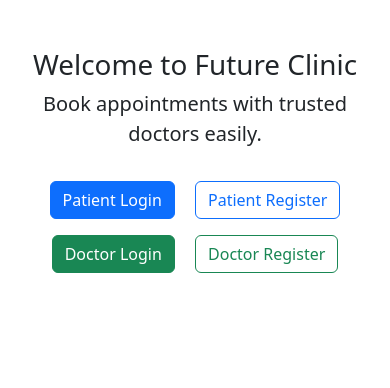
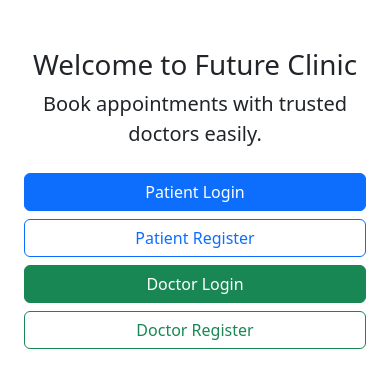
Before and after one commit to Raheem0281/clinic-appointment-app, a Django app: page / in a window 390 px wide. Shown: the part 56-444 px from the top of the page. Run offline with Django 5.2, Linux system fonts and the light colour scheme.

Commit message:
Improve responsiveness for templates

```diff
--- a/clinicapp/templates/clinicapp/base.html
+++ b/clinicapp/templates/clinicapp/base.html
@@ -2,6 +2,7 @@
 <html>
 <head>
     <title>Clinic Appointment</title>
+    <meta name="viewport" content="width=device-width, initial-scale=1">
     <link href="https://cdn.jsdelivr.net/npm/bootstrap@5.3.2/dist/css/bootstrap.min.css" rel="stylesheet">
 </head>
 <body>
--- a/clinicapp/templates/clinicapp/doctor_list.html
+++ b/clinicapp/templates/clinicapp/doctor_list.html
@@ -1,17 +1,19 @@
 {% extends 'clinicapp/base.html' %}
 
 {% block content %}
+<div class="container mt-5">
     <h2 class="mb-4">Available Doctors</h2>
     <ul class="list-group">
         {% for doctor in doctors %}
-            <li class="list-group-item d-flex justify-content-between align-items-center">
+            <li class="list-group-item d-flex flex-column flex-md-row justify-content-between align-items-start align-items-md-center">
                 <div>
                     <strong>{{ doctor.name }}</strong> - {{ doctor.specialization }} <br>
                     <small>Available: {{ doctor.available_time }}</small>
                 </div>
-                <a href="{% url 'book_appointment' doctor.id %}" class="btn btn-success">Book Appointment</a>
+                <a href="{% url 'book_appointment' doctor.id %}" class="btn btn-success mt-2 mt-md-0">Book Appointment</a>
             </li>
         {% endfor %}
     </ul>
     <a href="{% url 'logout' %}" class="btn btn-secondary mt-3">Logout</a>
+</div>
 {% endblock %}
--- a/clinicapp/templates/clinicapp/home.html
+++ b/clinicapp/templates/clinicapp/home.html
@@ -1,14 +1,18 @@
 {% extends 'clinicapp/base.html' %}
 
 {% block content %}
-<div class="text-center mt-5">
-    <h1>Welcome to Future Clinic</h1>
-    <p class="lead">Book appointments with trusted doctors easily.</p>
-    <div class="mt-4">
-        <a href="{% url 'login' %}" class="btn btn-primary m-2">Patient Login</a>
-        <a href="{% url 'register' %}" class="btn btn-outline-primary m-2">Patient Register</a>
-        <a href="{% url 'doctor_login' %}" class="btn btn-success m-2">Doctor Login</a>
-        <a href="{% url 'doctor_register' %}" class="btn btn-outline-success m-2">Doctor Register</a>
+<div class="container mt-5">
+    <div class="row justify-content-center">
+        <div class="col-md-8 text-center">
+            <h1>Welcome to Future Clinic</h1>
+            <p class="lead">Book appointments with trusted doctors easily.</p>
+            <div class="mt-4 d-grid gap-2">
+                <a href="{% url 'login' %}" class="btn btn-primary">Patient Login</a>
+                <a href="{% url 'register' %}" class="btn btn-outline-primary">Patient Register</a>
+                <a href="{% url 'doctor_login' %}" class="btn btn-success">Doctor Login</a>
+                <a href="{% url 'doctor_register' %}" class="btn btn-outline-success">Doctor Register</a>
+            </div>
+        </div>
     </div>
 </div>
 {% endblock %}
```
Also changed, not shown: clinicapp/templates/clinicapp/book_appointment.html (+12 -2 lines), clinicapp/templates/clinicapp/booking_success.html (+10 -5 lines), clinicapp/templates/clinicapp/doctor_dashboard.html (+5 -2 lines), clinicapp/templates/clinicapp/doctor_login.html (+12 -2 lines), clinicapp/templates/clinicapp/doctor_register.html (+13 -3 lines), clinicapp/templates/clinicapp/login.html (+13 -3 lines), clinicapp/templates/clinicapp/register.html (+13 -3 lines).
